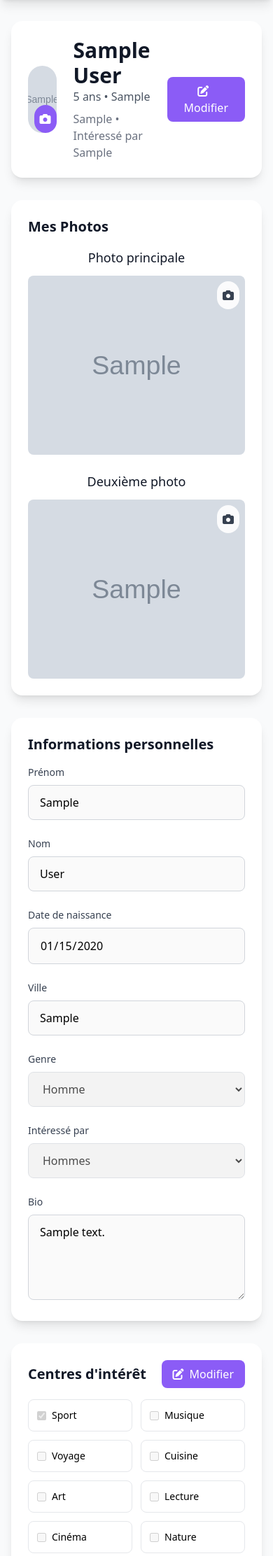
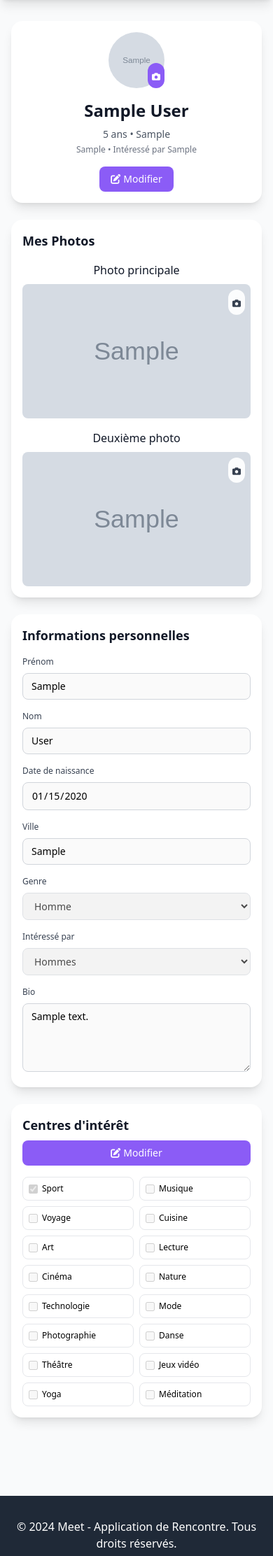
Before and after one commit to louisFankam/meet-repo, a Flask app: page /profile/1 in a window 390 px wide. Shown: the part 66-2290 px from the top of the page at 70% size. Run offline with Flask 3, Linux system fonts and the light colour scheme; a user stored in the database is signed in; data comes from the database, SQL or seed files in the repository; tables that the repository leaves empty hold one stand-in row (values such as "Sample post"); grey boxes marked "Sample" are stand-in pictures; data that the repository does not hold is empty; some libraries are stand-ins or nearby versions.

Commit message:
📱 Responsive Design: Optimisation complète pour mobile
- Dashboard: Adaptation des cartes de swipe, texte responsive, espacement optimisé
- Matches: Grille adaptative, cards compactes, modales responsives
- Profil: En-tête vertical sur mobile, formulaire compact, centres d'intérêt adaptatifs
- Textes progressifs: Tailles adaptées avec breakpoints sm
- Padding et margines: Optimisées pour petits écrans
- Boutons et interactions: Tailles réduites mais fonctionnelles sur mobile

🤖 Generated with [Claude Code](https://claude.ai/code)

Co-Authored-By: Claude <noreply@anthropic.com>

```diff
--- a/template/profile.html
+++ b/template/profile.html
@@ -5,82 +5,82 @@
 {% block content %}
 <div class="max-w-4xl mx-auto">
     <!-- En-tête du profil -->
-    <div class="bg-white rounded-2xl shadow-lg p-6 mb-8">
-        <div class="flex items-center space-x-6">
-            <div class="relative">
+    <div class="bg-white rounded-2xl shadow-lg p-4 sm:p-6 mb-6 sm:mb-8">
+        <div class="flex flex-col sm:flex-row items-center sm:items-start space-y-4 sm:space-y-0 sm:space-x-6">
+            <div class="relative flex-shrink-0">
                 {% if current_user.profile_photo %}
                 <img src="{{ url_for('static', filename='uploads/' + current_user.profile_photo) }}"
                      alt="Photo de profil"
-                     class="w-24 h-24 rounded-full object-cover">
+                     class="w-20 h-20 sm:w-24 sm:h-24 rounded-full object-cover">
                 {% else %}
-                <div class="w-24 h-24 rounded-full bg-gray-300 flex items-center justify-center">
-                    <i class="fas fa-user text-4xl text-gray-600"></i>
+                <div class="w-20 h-20 sm:w-24 sm:h-24 rounded-full bg-gray-300 flex items-center justify-center">
+                    <i class="fas fa-user text-3xl sm:text-4xl text-gray-600"></i>
                 </div>
                 {% endif %}
 
                 <button onclick="document.getElementById('photo-upload').click()"
-                        class="absolute bottom-0 right-0 bg-primary text-white p-2 rounded-full hover:bg-primary-dark transition duration-300">
-                    <i class="fas fa-camera"></i>
+                        class="absolute bottom-0 right-0 bg-primary text-white p-1.5 sm:p-2 rounded-full hover:bg-primary-dark transition duration-300">
+                    <i class="fas fa-camera text-xs sm:text-sm"></i>
                 </button>
             </div>
 
-            <div class="flex-1">
-                <h1 class="text-3xl font-bold text-gray-900">{{ current_user.first_name }} {{ current_user.last_name }}</h1>
-                <p class="text-gray-600">{{ current_user.age }} ans • {{ current_user.city }}</p>
-                <p class="text-gray-500 mt-2">{{ current_user.gender|title }} • Intéressé par {{ current_user.interested_in|title }}</p>
+            <div class="flex-1 text-center sm:text-left">
+                <h1 class="text-2xl sm:text-3xl font-bold text-gray-900 mb-2">{{ current_user.first_name }} {{ current_user.last_name }}</h1>
+                <p class="text-sm sm:text-base text-gray-600">{{ current_user.age }} ans • {{ current_user.city }}</p>
+                <p class="text-xs sm:text-sm text-gray-500 mt-1 sm:mt-2">{{ current_user.gender|title }} • Intéressé par {{ current_user.interested_in|title }}</p>
             </div>
 
-            <div class="text-right">
+            <div class="text-center sm:text-right">
                 <button onclick="toggleEditMode()"
-                        class="bg-primary text-white px-6 py-2 rounded-lg hover:bg-primary-dark transition duration-300">
-                    <i class="fas fa-edit mr-2"></i>Modifier
+                        class="bg-primary text-white px-4 sm:px-6 py-2 rounded-lg hover:bg-primary-dark transition duration-300 text-sm">
+                    <i class="fas fa-edit mr-1 sm:mr-2"></i>Modifier
                 </button>
             </div>
         </div>
     </div>
 
     <!-- Photos -->
-    <div class="bg-white rounded-2xl shadow-lg p-6 mb-8">
-        <h2 class="text-xl font-semibold text-gray-900 mb-4">Mes Photos</h2>
-        <div class="grid md:grid-cols-2 gap-6">
+    <div class="bg-white rounded-2xl shadow-lg p-4 sm:p-6 mb-6 sm:mb-8">
+        <h2 class="text-lg sm:text-xl font-semibold text-gray-900 mb-4">Mes Photos</h2>
+        <div class="grid grid-cols-1 md:grid-cols-2 gap-4 sm:gap-6">
             <!-- Photo principale -->
             <div class="text-center">
-                <h3 class="text-lg font-medium text-gray-900 mb-3">Photo principale</h3>
+                <h3 class="text-base sm:text-lg font-medium text-gray-900 mb-2 sm:mb-3">Photo principale</h3>
                 <div class="relative">
                     {% if current_user.profile_photo %}
                     <img src="{{ url_for('static', filename='uploads/' + current_user.profile_photo) }}"
                          alt="Photo principale"
-                         class="w-full h-64 object-cover rounded-lg">
+                         class="w-full h-48 sm:h-64 object-cover rounded-lg">
                     {% else %}
-                    <div class="w-full h-64 bg-gray-200 rounded-lg flex items-center justify-center">
-                        <i class="fas fa-user text-6xl text-gray-400"></i>
+                    <div class="w-full h-48 sm:h-64 bg-gray-200 rounded-lg flex items-center justify-center">
+                        <i class="fas fa-user text-4xl sm:text-6xl text-gray-400"></i>
                     </div>
                     {% endif %}
 
                     <button onclick="document.getElementById('profile-photo-upload').click()"
-                            class="absolute top-2 right-2 bg-white bg-opacity-90 text-gray-700 p-2 rounded-full hover:bg-gray-100">
-                        <i class="fas fa-camera"></i>
+                            class="absolute top-2 right-2 bg-white bg-opacity-90 text-gray-700 p-1.5 sm:p-2 rounded-full hover:bg-gray-100">
+                        <i class="fas fa-camera text-xs sm:text-sm"></i>
                     </button>
                 </div>
             </div>
 
             <!-- Deuxième photo -->
             <div class="text-center">
-                <h3 class="text-lg font-medium text-gray-900 mb-3">Deuxième photo</h3>
+                <h3 class="text-base sm:text-lg font-medium text-gray-900 mb-2 sm:mb-3">Deuxième photo</h3>
                 <div class="relative">
                     {% if current_user.second_photo %}
                     <img src="{{ url_for('static', filename='uploads/' + current_user.second_photo) }}"
                          alt="Deuxième photo"
-                         class="w-full h-64 object-cover rounded-lg">
+                         class="w-full h-48 sm:h-64 object-cover rounded-lg">
                     {% else %}
-                    <div class="w-full h-64 bg-gray-200 rounded-lg flex items-center justify-center">
-                        <i class="fas fa-plus text-4xl text-gray-400"></i>
+                    <div class="w-full h-48 sm:h-64 bg-gray-200 rounded-lg flex items-center justify-center">
+                        <i class="fas fa-plus text-4xl sm:text-6xl text-gray-400"></i>
                     </div>
                     {% endif %}
 
                     <button onclick="document.getElementById('second-photo-upload').click()"
-                            class="absolute top-2 right-2 bg-white bg-opacity-90 text-gray-700 p-2 rounded-full hover:bg-gray-100">
-                        <i class="fas fa-camera"></i>
+                            class="absolute top-2 right-2 bg-white bg-opacity-90 text-gray-700 p-1.5 sm:p-2 rounded-full hover:bg-gray-100">
+                        <i class="fas fa-camera text-xs sm:text-sm"></i>
                     </button>
                 </div>
             </div>
@@ -93,43 +93,43 @@
     </div>
 
     <!-- Informations du profil -->
-    <div class="bg-white rounded-2xl shadow-lg p-6 mb-8">
-        <h2 class="text-xl font-semibold text-gray-900 mb-4">Informations personnelles</h2>
+    <div class="bg-white rounded-2xl shadow-lg p-4 sm:p-6 mb-6 sm:mb-8">
+        <h2 class="text-lg sm:text-xl font-semibold text-gray-900 mb-4">Informations personnelles</h2>
 
-        <form id="profile-form" method="POST" class="space-y-6">
-            <div class="grid md:grid-cols-2 gap-6">
+        <form id="profile-form" method="POST" class="space-y-4 sm:space-y-6" onsubmit="event.preventDefault(); saveProfile();">
+            <div class="grid grid-cols-1 md:grid-cols-2 gap-4 sm:gap-6">
                 <div>
-                    <label class="block text-sm font-medium text-gray-700 mb-2">Prénom</label>
+                    <label class="block text-xs sm:text-sm font-medium text-gray-700 mb-2">Prénom</label>
                     <input type="text" name="first_name" value="{{ current_user.first_name }}" required
-                           class="w-full px-4 py-3 border border-gray-300 rounded-lg focus:ring-2 focus:ring-primary focus:border-transparent">
+                           class="w-full px-3 sm:px-4 py-2 sm:py-3 text-sm border border-gray-300 rounded-lg focus:ring-2 focus:ring-primary focus:border-transparent">
                 </div>
 
                 <div>
-                    <label class="block text-sm font-medium text-gray-700 mb-2">Nom</label>
+                    <label class="block text-xs sm:text-sm font-medium text-gray-700 mb-2">Nom</label>
                     <input type="text" name="last_name" value="{{ current_user.last_name }}" required
-                           class="w-full px-4 py-3 border border-gray-300 rounded-lg focus:ring-2 focus:ring-primary focus:border-transparent">
+                           class="w-full px-3 sm:px-4 py-2 sm:py-3 text-sm border border-gray-300 rounded-lg focus:ring-2 focus:ring-primary focus:border-transparent">
                 </div>
             </div>
 
-            <div class="grid md:grid-cols-2 gap-6">
+            <div class="grid grid-cols-1 md:grid-cols-2 gap-4 sm:gap-6">
                 <div>
-                    <label class="block text-sm font-medium text-gray-700 mb-2">Date de naissance</label>
+                    <label class="block text-xs sm:text-sm font-medium text-gray-700 mb-2">Date de naissance</label>
                     <input type="date" name="birth_date" value="{{ current_user.birth_date }}" required
-                           class="w-full px-4 py-3 border border-gray-300 rounded-lg focus:ring-2 focus:ring-primary focus:border-transparent">
+                           class="w-full px-3 sm:px-4 py-2 sm:py-3 text-sm border border-gray-300 rounded-lg focus:ring-2 focus:ring-primary focus:border-transparent">
                 </div>
 
                 <div>
-                    <label class="block text-sm font-medium text-gray-700 mb-2">Ville</label>
+                    <label class="block text-xs sm:text-sm font-medium text-gray-700 mb-2">Ville</label>
                     <input type="text" name="city" value="{{ current_user.city }}" required
-                           class="w-full px-4 py-3 border border-gray-300 rounded-lg focus:ring-2 focus:ring-primary focus:border-transparent">
+                           class="w-full px-3 sm:px-4 py-2 sm:py-3 text-sm border border-gray-300 rounded-lg focus:ring-2 focus:ring-primary focus:border-transparent">
                 </div>
             </div>
 
-            <div class="grid md:grid-cols-2 gap-6">
+            <div class="grid grid-cols-1 md:grid-cols-2 gap-4 sm:gap-6">
                 <div>
-                    <label class="block text-sm font-medium text-gray-700 mb-2">Genre</label>
+                    <label class="block text-xs sm:text-sm font-medium text-gray-700 mb-2">Genre</label>
                     <select name="gender" required
-                            class="w-full px-4 py-3 border border-gray-300 rounded-lg focus:ring-2 focus:ring-primary focus:border-transparent">
+                            class="w-full px-3 sm:px-4 py-2 sm:py-3 text-sm border border-gray-300 rounded-lg focus:ring-2 focus:ring-primary focus:border-transparent">
                         <option value="homme" {{ 'selected' if current_user.gender == 'homme' }}>Homme</option>
                         <option value="femme" {{ 'selected' if current_user.gender == 'femme' }}>Femme</option>
                         <option value="autre" {{ 'selected' if current_user.gender == 'autre' }}>Autre</option>
@@ -137,9 +137,9 @@
                 </div>
 
                 <div>
-                    <label class="block text-sm font-medium text-gray-700 mb-2">Intéressé par</label>
+                    <label class="block text-xs sm:text-sm font-medium text-gray-700 mb-2">Intéressé par</label>
                     <select name="interested_in" required
-                            class="w-full px-4 py-3 border border-gray-300 rounded-lg focus:ring-2 focus:ring-primary focus:border-transparent">
+                            class="w-full px-3 sm:px-4 py-2 sm:py-3 text-sm border border-gray-300 rounded-lg focus:ring-2 focus:ring-primary focus:border-transparent">
                         <option value="hommes" {{ 'selected' if current_user.interested_in == 'hommes' }}>Hommes</option>
                         <option value="femmes" {{ 'selected' if current_user.interested_in == 'femmes' }}>Femmes</option>
                         <option value="tous" {{ 'selected' if current_user.interested_in == 'tous' }}>Tous</option>
@@ -148,19 +148,19 @@
             </div>
 
             <div>
-                <label class="block text-sm font-medium text-gray-700 mb-2">Bio</label>
+                <label class="block text-xs sm:text-sm font-medium text-gray-700 mb-2">Bio</label>
                 <textarea name="bio" rows="4"
-                          class="w-full px-4 py-3 border border-gray-300 rounded-lg focus:ring-2 focus:ring-primary focus:border-transparent"
+                          class="w-full px-3 sm:px-4 py-2 sm:py-3 text-sm border border-gray-300 rounded-lg focus:ring-2 focus:ring-primary focus:border-transparent"
                           placeholder="Parlez-nous un peu de vous...">{{ current_user.bio or '' }}</textarea>
             </div>
 
-            <div class="flex justify-end space-x-4" id="profile-form-buttons" style="display: none;">
+            <div class="flex flex-col sm:flex-row justify-end space-y-2 sm:space-y-0 sm:space-x-4" id="profile-form-buttons" style="display: none;">
                 <button type="button" onclick="cancelEdit()"
-                        class="px-6 py-2 border border-gray-300 text-gray-700 rounded-lg hover:bg-gray-50">
+                        class="px-4 sm:px-6 py-2 border border-gray-300 text-gray-700 rounded-lg hover:bg-gray-50 text-sm">
                     Annuler
                 </button>
                 <button type="submit"
-                        class="bg-primary text-white px-6 py-2 rounded-lg hover:bg-primary-dark transition duration-300">
+                        class="bg-primary text-white px-4 sm:px-6 py-2 rounded-lg hover:bg-primary-dark transition duration-300 text-sm">
                     Sauvegarder les informations
                 </button>
             </div>
@@ -168,34 +168,34 @@
     </div>
 
     <!-- Centres d'intérêt -->
-    <div class="bg-white rounded-2xl shadow-lg p-6 mb-8">
-        <div class="flex items-center justify-between mb-4">
-            <h2 class="text-xl font-semibold text-gray-900">Centres d'intérêt</h2>
+    <div class="bg-white rounded-2xl shadow-lg p-4 sm:p-6 mb-6 sm:mb-8">
+        <div class="flex flex-col sm:flex-row sm:items-center sm:justify-between mb-4 space-y-2 sm:space-y-0">
+            <h2 class="text-lg sm:text-xl font-semibold text-gray-900">Centres d'intérêt</h2>
             <button onclick="toggleInterestsEdit()" id="interests-edit-btn"
-                    class="bg-primary text-white px-4 py-2 rounded-lg hover:bg-primary-dark transition duration-300">
-                <i class="fas fa-edit mr-2"></i>Modifier
+                    class="bg-primary text-white px-3 sm:px-4 py-2 rounded-lg hover:bg-primary-dark transition duration-300 text-sm">
+                <i class="fas fa-edit mr-1 sm:mr-2"></i>Modifier
             </button>
         </div>
 
-        <div class="grid grid-cols-2 md:grid-cols-4 gap-3">
+        <div class="grid grid-cols-2 sm:grid-cols-3 md:grid-cols-4 gap-2 sm:gap-3">
             {% for interest in all_interests %}
-            <label class="flex items-center space-x-2 p-3 border border-gray-200 rounded-lg hover:bg-gray-50 cursor-pointer">
+            <label class="flex items-center space-x-1.5 sm:space-x-2 p-2 sm:p-3 border border-gray-200 rounded-lg hover:bg-gray-50 cursor-pointer">
                 <input type="checkbox" name="interests" value="{{ interest.id }}"
                        {{ 'checked' if interest.id in user_interests_ids }}
                        disabled
                        class="rounded text-primary focus:ring-primary">
-                <span class="text-sm">{{ interest.name }}</span>
+                <span class="text-xs sm:text-sm">{{ interest.name }}</span>
             </label>
             {% endfor %}
         </div>
 
         <div class="mt-4 text-center" id="interests-save-buttons" style="display: none;">
             <button onclick="cancelInterestsEdit()"
-                    class="px-6 py-2 border border-gray-300 text-gray-700 rounded-lg hover:bg-gray-50 mr-4">
+                    class="px-4 sm:px-6 py-2 border border-gray-300 text-gray-700 rounded-lg hover:bg-gray-50 mr-2 sm:mr-4 text-sm">
                 Annuler
             </button>
             <button onclick="saveInterests()"
-                    class="bg-primary text-white px-6 py-2 rounded-lg hover:bg-primary-dark transition duration-300">
+                    class="bg-primary text-white px-4 sm:px-6 py-2 rounded-lg hover:bg-primary-dark transition duration-300 text-sm">
                 Sauvegarder les intérêts
             </button>
         </div>
@@ -273,8 +273,11 @@ function saveProfile() {
     const form = document.getElementById('profile-form');
     const formData = new FormData(form);
 
-    fetch('/api/profile/update', {
+        const csrfToken = document.querySelector('meta[name="csrf-token"]').getAttribute('content');
+        fetch('/api/profile/update', {
         method: 'POST',
+        headers: { 'X-CSRFToken': csrfToken },
+        credentials: 'same-origin',
         body: formData
     })
     .then(response => response.json())
@@ -299,8 +302,11 @@ function uploadPhoto(input, type) {
         formData.append('photo', input.files[0]);
         formData.append('type', type);
 
+        const csrfToken = document.querySelector('meta[name="csrf-token"]').getAttribute('content');
         fetch('/api/profile/upload-photo', {
             method: 'POST',
+            headers: { 'X-CSRFToken': csrfToken },
+            credentials: 'same-origin',
             body: formData
         })
         .then(response => response.json())
@@ -323,11 +329,14 @@ function saveInterests() {
     const checkboxes = document.querySelectorAll('input[name="interests"]:checked');
     const interests = Array.from(checkboxes).map(cb => cb.value);
 
+    const csrfToken = document.querySelector('meta[name="csrf-token"]').getAttribute('content');
     fetch('/api/profile/interests', {
         method: 'POST',
         headers: {
             'Content-Type': 'application/json',
+            'X-CSRFToken': csrfToken
         },
+        credentials: 'same-origin',
         body: JSON.stringify({ interests: interests })
     })
     .then(response => response.json())
```
Also changed, not shown: template/dashboard_swipe.html (+77 -71 lines), template/matches.html (+54 -54 lines).
